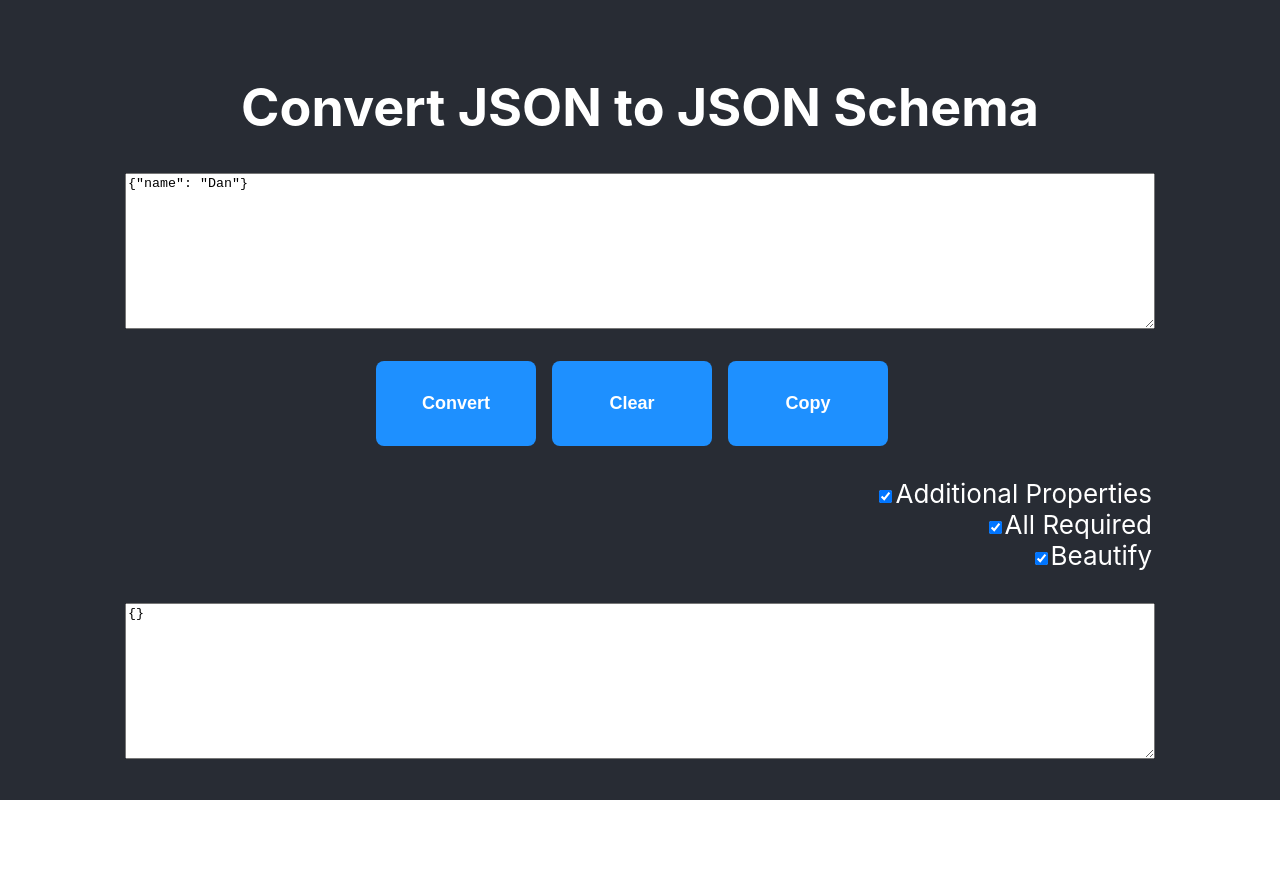
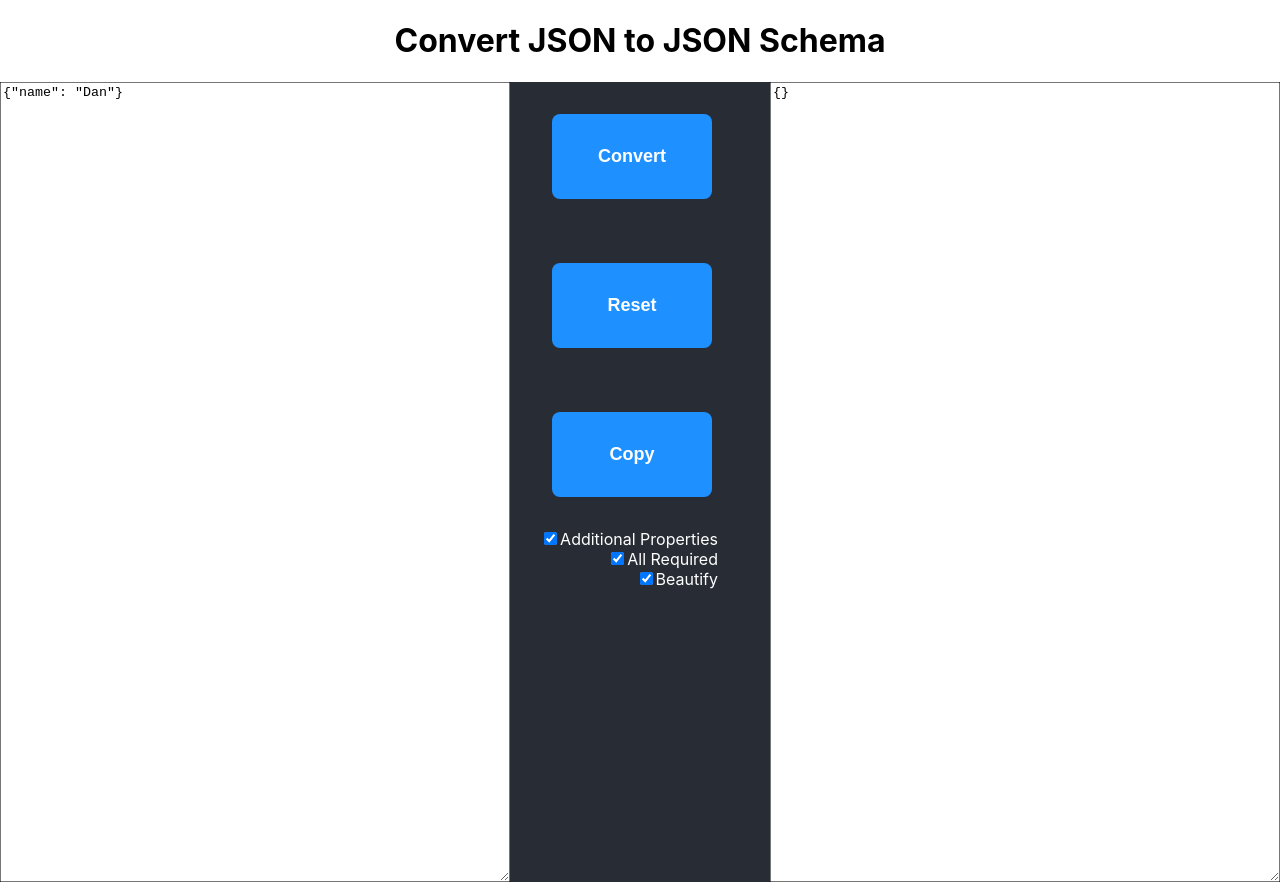
Before and after one commit to vijayyadav1002/json-schema-converter, a React (Create React App) app: page / in a window 1280 px wide. Before the commit the page ends 800 px from the top, so only its background shows below. Built offline with nearby package versions, Linux system fonts and the light colour scheme.

Commit message:
Changed the layout

```diff
--- a/src/App.css
+++ b/src/App.css
@@ -6,9 +6,9 @@
   background-color: #282c34;
   min-height: 100vh;
   display: flex;
-  flex-direction: column;
-  align-items: center;
-  justify-content: center;
+  flex-direction: row;
+  align-items: stretch;
+  justify-content: space-evenly;
   font-size: calc(10px + 2vmin);
   color: white;
 }
--- a/src/App.tsx
+++ b/src/App.tsx
@@ -55,23 +55,23 @@ function App(): JSX.Element {
         }
     };
     const clear = () => {
-        setJsonInput('');
+        setJsonInput('{"name": "Dan"}');
         setSchemaInput('');
+        setError('');
     }
     return (
         <div className="App">
+            <h1>Convert JSON to JSON Schema</h1>
             <header className="App-header">
-                <h1>Convert JSON to JSON Schema</h1>
                 <textarea rows={10} cols={50} value={jsonInput} onChange={e => setJsonInput(e.target.value)}/>
-                {error && <p>{error}</p>}
                 <div className='button-group'>
                     <button onClick={convertToSchema}>Convert</button>
-                    <button onClick={clear}>Clear</button>
+                    <button onClick={clear}>Reset</button>
                     <CopyToClipboard text={schemaInput}
                                      onCopy={() => setCopied()}>
                         <button>Copy</button>
                     </CopyToClipboard>
-                </div>
+                    {copy ? <span className='copied'>Copied.</span> : null}
                     <div className='checkbox-group'>
                         <label htmlFor='additional-properties'>
                             <input type='checkbox' checked={isChecked} id='additional-properties' onChange={() => setIsChecked(!isChecked)}/>
@@ -86,8 +86,9 @@ function App(): JSX.Element {
                             <span>Beautify</span>
                         </label>
                     </div>
+                    {error && <p style={{color: "red"}}>{error}</p>}
+                </div>
                 <textarea rows={10} cols={50} value={schemaInput} readOnly/>
-                {copy ? <span className='copied'>Copied.</span> : null}
             </header>
         </div>
     );
```
Lines whose indentation alone changed are shown as unchanged.
